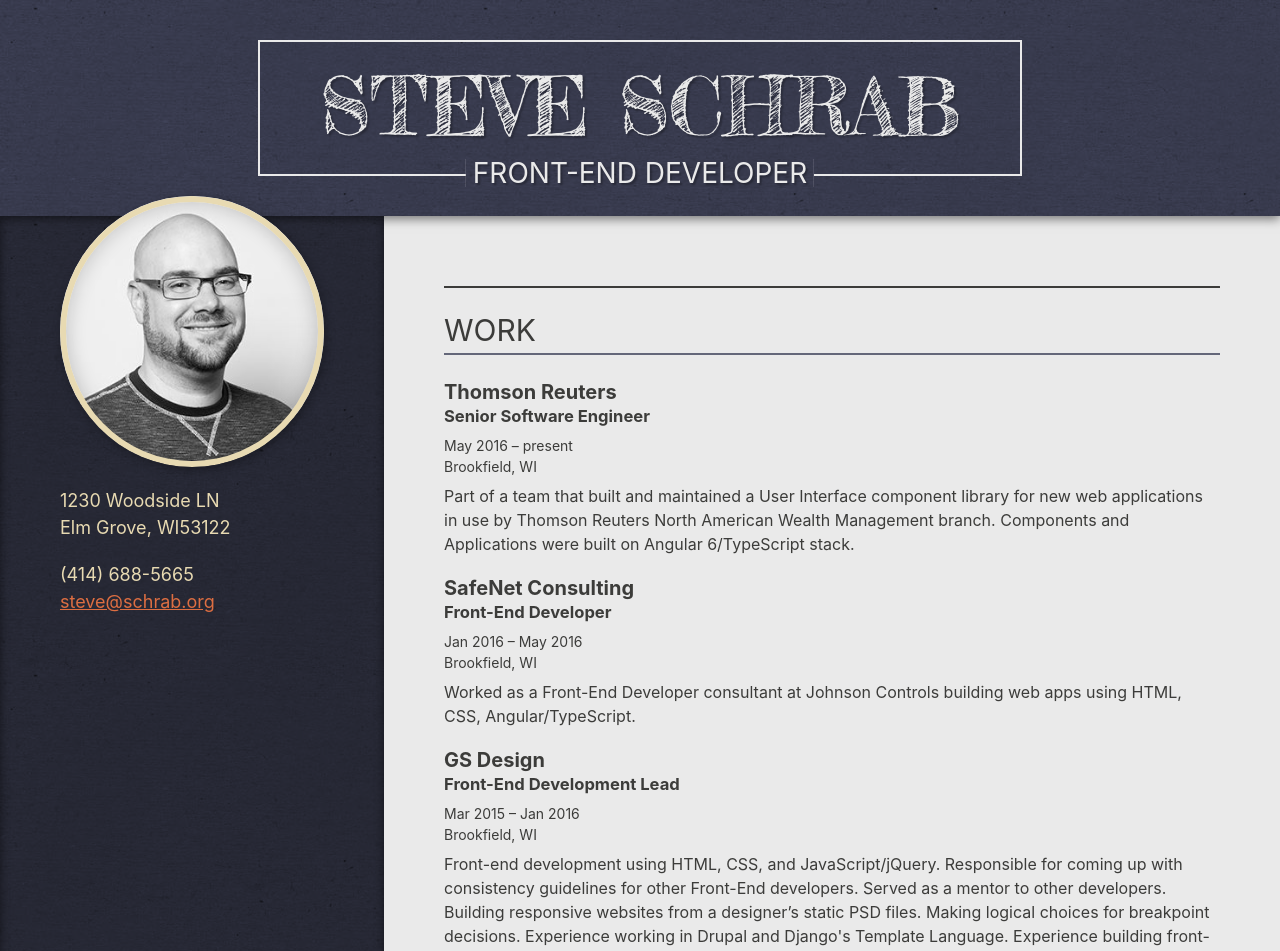
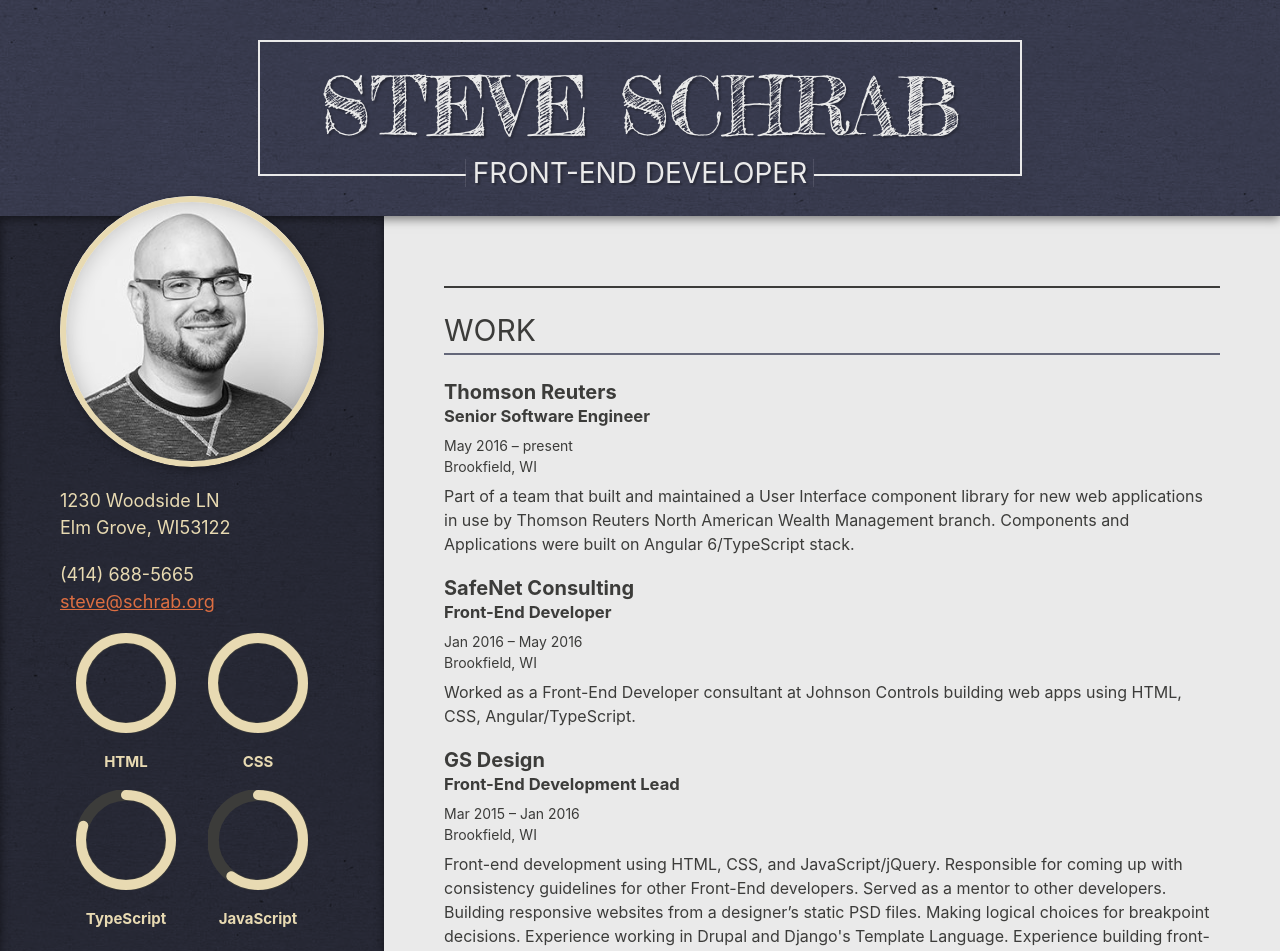
Before and after one commit to megasmack/steve.schrab.org, an Angular app: page / in a window 1280 px wide. Shown: the top 951 px of the page. Built offline with nearby package versions, Linux system fonts and the light colour scheme.

Commit message:
Add skill circle component

```diff
--- a/src/app/app.component.html
+++ b/src/app/app.component.html
@@ -24,6 +24,13 @@
       <span itemprop="telephone">(414) 688-5665</span><br>
       <a href="mailto:steve@schrab.org" itemprop="email">steve@schrab.org</a>
     </p>
+
+    <div class="skills">
+      <ss-skill-circle skill="HTML" percentage="100"></ss-skill-circle>
+      <ss-skill-circle skill="CSS" percentage="100"></ss-skill-circle>
+      <ss-skill-circle skill="TypeScript" percentage="80"></ss-skill-circle>
+      <ss-skill-circle skill="JavaScript" percentage="60"></ss-skill-circle>
+    </div>
   </aside>
 
   <main>
--- a/src/app/app.component.scss
+++ b/src/app/app.component.scss
@@ -121,3 +121,8 @@ main {
     display: block;
   }
 }
+
+.skills {
+  display: flex;
+  flex-wrap: wrap;
+}
--- a/src/app/app.module.ts
+++ b/src/app/app.module.ts
@@ -6,12 +6,14 @@ import { AppComponent } from './app.component';
 import { AppRoutingModule } from './app-routing.module';
 import { DropClimberComponent } from './drop-climber/drop-climber.component';
 import { ResumeComponent } from './resume/resume.component';
+import { SkillCircleComponent } from './skill-circle/skill-circle.component';
 
 @NgModule({
   declarations: [
     AppComponent,
     DropClimberComponent,
-    ResumeComponent
+    ResumeComponent,
+    SkillCircleComponent
   ],
   imports: [
     HttpClientModule,
--- /dev/null
+++ b/src/app/skill-circle/skill-circle.component.html
@@ -0,0 +1,7 @@
+<svg class="skill-circle--graph" viewBox="0 0 120 120">
+  <circle class="skill-circle--base" cx="60" cy="60" r="54" />
+  <circle class="skill-circle--amount" cx="60" cy="60" r="54" />
+</svg>
+<p class="skill-circle--name">
+  {{ skill }}
+</p>
--- /dev/null
+++ b/src/app/skill-circle/skill-circle.component.scss
@@ -0,0 +1,34 @@
+@import 'vars';
+
+:host {
+  display: block;
+  flex-grow: 1;
+  flex-shrink: 1;
+  flex-basis: 50%;
+}
+
+.skill-circle--graph {
+  display: block;
+  margin: 0 auto;
+  max-width: 100px;
+  fill: none;
+  transform: rotate(-90deg);
+}
+
+.skill-circle--base {
+  stroke: $dark;
+  stroke-width: 14px;
+}
+
+.skill-circle--amount {
+  stroke: $color3;
+  stroke-linecap: round;
+  stroke-width: 12px;
+  transition: stroke-dashoffset .5s ease;
+}
+
+.skill-circle--name {
+  font-size: .75rem;
+  font-weight: bold;
+  text-align: center;
+}
--- /dev/null
+++ b/src/app/skill-circle/skill-circle.component.ts
@@ -0,0 +1,40 @@
+import { Component, OnInit, Input, ElementRef } from '@angular/core';
+
+let offSetTime = 1;
+
+@Component({
+  selector: 'ss-skill-circle',
+  templateUrl: './skill-circle.component.html',
+  styleUrls: ['./skill-circle.component.scss']
+})
+export class SkillCircleComponent implements OnInit {
+
+  @Input() skill: string;
+  @Input() percentage: number;
+
+  private circle: SVGElement;
+  private radius: number;
+  private circumference: number;
+
+  constructor(public el: ElementRef) { }
+
+  ngOnInit() {
+    this.circle = this.el.nativeElement.querySelector('.skill-circle--amount');
+    this.radius = parseFloat(this.circle.getAttribute('r'));
+    this.circumference = 2 * Math.PI * this.radius;
+
+    const timer = offSetTime * 1000;
+
+    // Set the initial strokeDashArray and strokeDashoffset to the circumference
+    this.circle.style.strokeDasharray = `${this.circumference}`;
+    this.circle.style.strokeDashoffset = `${this.circumference}`;
+
+    // Set strokeDashoffset to a percentage of the circumference
+    setTimeout(() => {
+      this.circle.style.strokeDashoffset = `${this.circumference * (1 - (this.percentage * .01))}`;
+    }, timer);
+
+    // Increment timer for each instance of the component
+    offSetTime++;
+  }
+}
--- a/src/styles/_vars.scss
+++ b/src/styles/_vars.scss
@@ -9,67 +9,7 @@ $min-xxl: 1600px;
 $base-font-family: -apple-system, BlinkMacSystemFont, 'Segoe UI', Roboto, 'Helvetica Neue', Arial, sans-serif;
 $display-font-family: 'Fredericka the Great';
 
-// SASS style sheet */
-// Palette color codes */
-// Palette URL: http://paletton.com/#uid=53w0o0ktHNg00++65++YZ0GYZ0G */
-
-// Feel free to copy&paste color codes to your application */
-
-
-// As hex codes */
-
-$color-primary-0: #1C8AD8;	// Main Primary color */
-$color-primary-1: #FFFFFF;
-$color-primary-2: #D2ECFF;
-$color-primary-3: #000203;
-$color-primary-4: #000203;
-
-$color-secondary-1-0: #2A46DC;	// Main Secondary color (1) */
-$color-secondary-1-1: #FFFFFF;
-$color-secondary-1-2: #D5DBFF;
-$color-secondary-1-3: #000104;
-$color-secondary-1-4: #000104;
-
-$color-secondary-2-0: #10DA9D;	// Main Secondary color (2) */
-$color-secondary-2-1: #FFFFFF;
-$color-secondary-2-2: #CFFFF0;
-$color-secondary-2-3: #000402;
-$color-secondary-2-4: #000402;
-
-
-
-// As RGBa codes */
-
-$rgba-primary-0: rgba( 28,138,216,1);	// Main Primary color */
-$rgba-primary-1: rgba(255,255,255,1);
-$rgba-primary-2: rgba(210,236,255,1);
-$rgba-primary-3: rgba(  0,  2,  3,1);
-$rgba-primary-4: rgba(  0,  2,  3,1);
-
-$rgba-secondary-1-0: rgba( 42, 70,220,1);	// Main Secondary color (1) */
-$rgba-secondary-1-1: rgba(255,255,255,1);
-$rgba-secondary-1-2: rgba(213,219,255,1);
-$rgba-secondary-1-3: rgba(  0,  1,  4,1);
-$rgba-secondary-1-4: rgba(  0,  1,  4,1);
-
-$rgba-secondary-2-0: rgba( 16,218,157,1);	// Main Secondary color (2) */
-$rgba-secondary-2-1: rgba(255,255,255,1);
-$rgba-secondary-2-2: rgba(207,255,240,1);
-$rgba-secondary-2-3: rgba(  0,  4,  2,1);
-$rgba-secondary-2-4: rgba(  0,  4,  2,1);
-
-
-
-// Generated by Paletton.com Â© 2002-2014 */
-// http://paletton.com */
-
-
-// Generated by Paletton.com Â© 2002-2014 */
-// http://paletton.com */
-
-// https://zety.com/blog/resume-design
-
-/* Coolors Exported Palette - coolors.co/43465d-dd6e42-e8dab2-c0d6df-eaeaea */
+/* Coolors Exported Palette - http://coolors.co/43465d-dd6e42-e8dab2-c0d6df-eaeaea */
 
 /* RGB */
 $color1: rgba(67, 70, 93, 1);
@@ -81,6 +21,10 @@ $color5: rgba(234, 234, 234, 1);
 $dark:  #3c3c3a;
 $light: #f8f8ee;
 
+$success: #5cdd42;
+$warning: #dbdd42;
+$danger:  #dd4242;
+
 // Elements
 $border-color: rgba($color1, .8);
 
```
